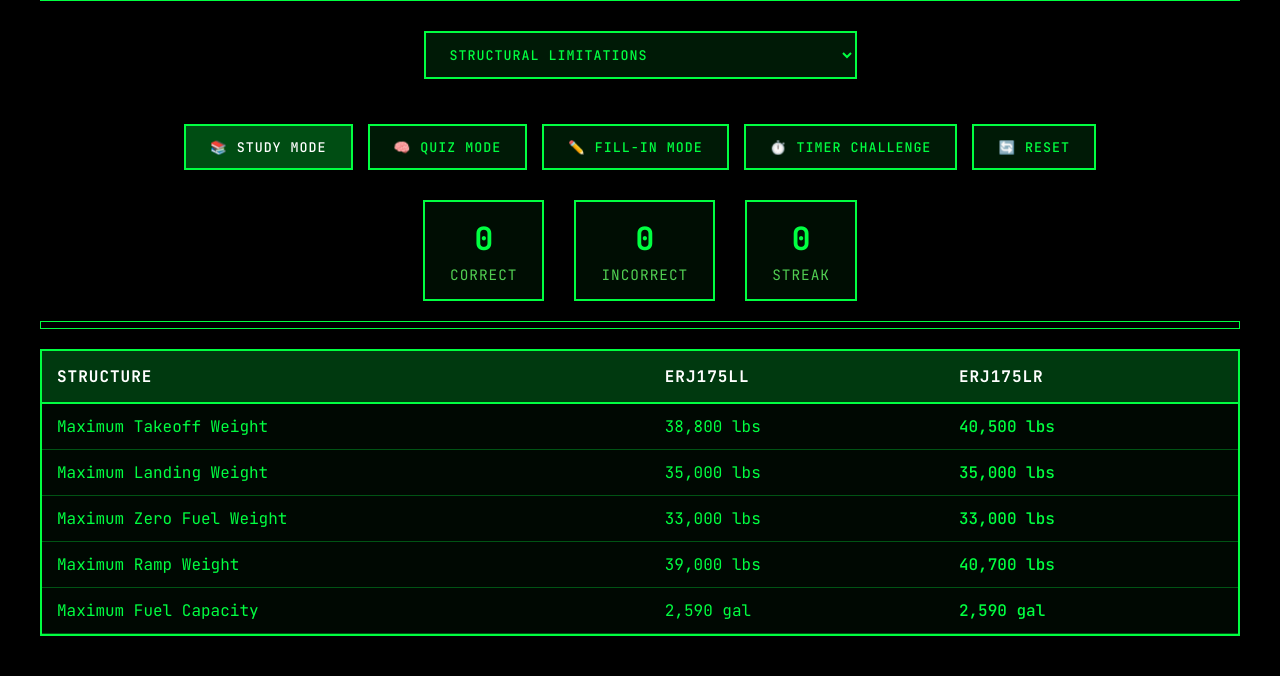
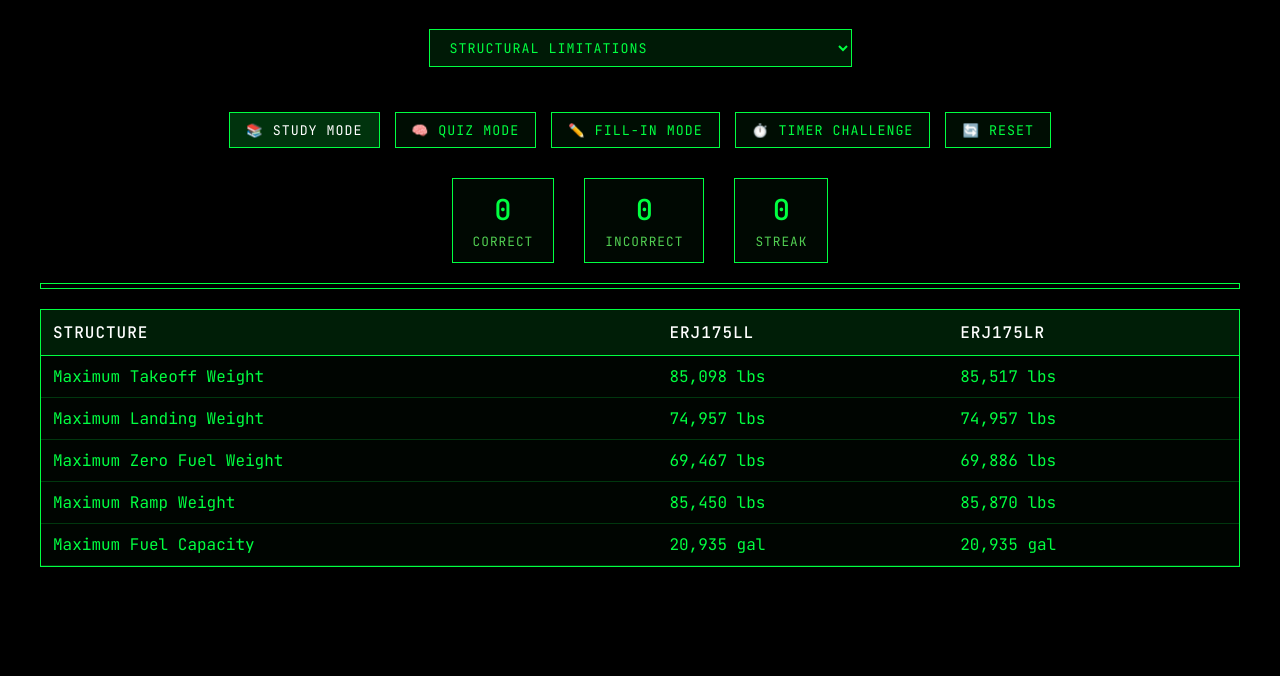
Before and after one commit to abutler911/studyTool2025, a plain HTML site: page index.html in a window 1280 px wide. Shown: the part 147-823 px from the top of the page. After the commit the page ends 800 px from the top, so only its background shows below. Drawn offline with Linux system fonts and the light colour scheme.

Commit message:
Feat: Adding data

```diff
--- a/index.html
+++ b/index.html
@@ -47,6 +47,7 @@
           <option value="APU Operational Limits for Cont Operation">
             APU Operational Limits for Cont Operation
           </option>
+          <option value="Fuel">Fuel</option>
           <option value="Pressurization">Pressurization</option>
         </select>
       </div>
--- a/script.js
+++ b/script.js
@@ -4,28 +4,28 @@ const limitationsCategories = {
     data: [
       {
         structure: "Maximum Takeoff Weight",
-        erj175ll: "38,800 lbs",
-        erj175lr: "40,500 lbs",
+        erj175ll: "85,098 lbs",
+        erj175lr: "85,517 lbs",
       },
       {
         structure: "Maximum Landing Weight",
-        erj175ll: "35,000 lbs",
-        erj175lr: "35,000 lbs",
+        erj175ll: "74,957 lbs",
+        erj175lr: "74,957 lbs",
       },
       {
         structure: "Maximum Zero Fuel Weight",
-        erj175ll: "33,000 lbs",
-        erj175lr: "33,000 lbs",
+        erj175ll: "69,467 lbs",
+        erj175lr: "69,886 lbs",
       },
       {
         structure: "Maximum Ramp Weight",
-        erj175ll: "39,000 lbs",
-        erj175lr: "40,700 lbs",
+        erj175ll: "85,450 lbs",
+        erj175lr: "85,870 lbs",
       },
       {
         structure: "Maximum Fuel Capacity",
-        erj175ll: "2,590 gal",
-        erj175lr: "2,590 gal",
+        erj175ll: "20,935 gal",
+        erj175lr: "20,935 gal",
       },
     ],
   },
@@ -33,30 +33,42 @@ const limitationsCategories = {
     columns: ["Structure", "Dimension"],
     data: [
       { structure: "Overall Length", dimension: "103 ft 11 in" },
-      { structure: "Wing Span", dimension: "85 ft 2 in" },
-      { structure: "Overall Height", dimension: "31 ft 1 in" },
-      { structure: "Cabin Length", dimension: "68 ft 4 in" },
-      { structure: "Cabin Width", dimension: "8 ft 2 in" },
+      { structure: "Wing Span", dimension: "93 ft 11 in" },
+      { structure: "Tail Height", dimension: "32 ft 4 in" },
+      { structure: "Tail Width", dimension: "32 ft 10 in" },
+      { structure: "Ground to Winglet", dimension: "15 ft 12 in" },
     ],
   },
   "Max Altitude and Temp Limits": {
     columns: ["Limitation", "Value"],
     data: [
       { limitation: "Maximum Operating Altitude", value: "41,000 ft" },
-      { limitation: "Maximum Takeoff Altitude", value: "8,000 ft" },
-      { limitation: "Maximum Landing Altitude", value: "8,000 ft" },
-      { limitation: "Maximum Operating Temperature", value: "ISA +35°C" },
-      { limitation: "Minimum Operating Temperature", value: "-54°C" },
+      { limitation: "Maximum Takeoff Altitude", value: "10,000 ft" },
+      { limitation: "Maximum Landing Altitude", value: "10,000 ft" },
+      { limitation: "Maximum Temp, T/O & Lnd", value: "ISA +35°C" },
+      { limitation: "Minimum Temp, T/O & Lnd", value: "-40°C" },
+      { limitation: "Rwy Slope", value: "+/- 2%" },
+      { limitation: "Max. Tailwind", value: "15kts" },
+      { limitation: "Max. Single Pack Ops", value: "31,000ft" },
     ],
   },
   "Airspeed and Mach Limits": {
     columns: ["Speed", "Limit"],
     data: [
-      { speed: "VMO (Maximum Operating Speed)", limit: "320 KIAS" },
-      { speed: "MMO (Maximum Operating Mach)", limit: "0.78 Mach" },
-      { speed: "VNE (Never Exceed Speed)", limit: "350 KIAS" },
-      { speed: "VA (Design Maneuvering Speed)", limit: "250 KIAS" },
-      { speed: "VFE (Flaps Extended Speed)", limit: "200 KIAS" },
+      { speed: "VMO SL-8000'", limit: "300" },
+      { speed: "VMO 10,000 to Mach Trans", limit: "320" },
+      { speed: "MMO", limit: "0.82" },
+      { speed: "VA", limit: "240" },
+      { speed: "VLO Ext", limit: "250" },
+      { speed: "VLE Ret", limit: "250" },
+      { speed: "VLE", limit: "250" },
+      { speed: "VTIRE", limit: "195" },
+      { speed: "VRat Deploy Max", limit: "Vmo/Mmo" },
+      { speed: "Vmin (elec power)", limit: "130" },
+      { speed: "VB <10,000", limit: "250" },
+      { speed: "VB >10,000", limit: "270/0.76 (lower)" },
+      { speed: "VWIPER ops max (SW)", limit: "250" },
+      { speed: "VWINDOW", limit: "160" },
     ],
   },
   "Max Flap Operating Speed": {
@@ -66,31 +78,23 @@ const limitationsCategories = {
       { flap: "Flaps 2", speed: "215 KIAS" },
       { flap: "Flaps 3", speed: "200 KIAS" },
       { flap: "Flaps 4", speed: "180 KIAS" },
-      { flap: "Flaps 5 (Full)", speed: "160 KIAS" },
+      { flap: "Flaps 5", speed: "180 KIAS" },
+      { flap: "Flaps Full", speed: "165 KIAS" },
+      { flap: "Max Alt Flaps Ext", speed: "20,000ft" },
     ],
   },
   "Starter Cranking Limits on Ground": {
     columns: ["Start Attempts", "Time ON", "Time OFF"],
     data: [
       {
-        start_attempts: "1st Attempt",
+        start_attempts: "1 & 2",
         time_on: "90 seconds",
         time_off: "10 seconds",
       },
       {
-        start_attempts: "2nd Attempt",
+        start_attempts: "3 - 5",
         time_on: "90 seconds",
-        time_off: "10 seconds",
-      },
-      {
-        start_attempts: "3rd Attempt",
-        time_on: "90 seconds",
-        time_off: "30 minutes",
-      },
-      {
-        start_attempts: "4th Attempt",
-        time_on: "90 seconds",
-        time_off: "30 minutes",
+        time_off: "5 minutes",
       },
     ],
   },
@@ -98,19 +102,14 @@ const limitationsCategories = {
     columns: ["Start Attempts", "Time ON", "Time OFF"],
     data: [
       {
-        start_attempts: "1st Attempt",
-        time_on: "30 seconds",
+        start_attempts: "1 & 2",
+        time_on: "120 seconds",
         time_off: "10 seconds",
       },
       {
-        start_attempts: "2nd Attempt",
-        time_on: "30 seconds",
-        time_off: "10 seconds",
-      },
-      {
-        start_attempts: "3rd Attempt",
-        time_on: "30 seconds",
-        time_off: "30 minutes",
+        start_attempts: "3 - 5",
+        time_on: "120 seconds",
+        time_off: "5 minutes",
       },
     ],
   },
@@ -123,14 +122,9 @@ const limitationsCategories = {
         time_off: "5 minutes",
       },
       {
-        motoring_attempts: "2nd Cycle",
-        time_on: "90 seconds",
+        motoring_attempts: "2 - 5 Cycles",
+        time_on: "30 seconds",
         time_off: "5 minutes",
-      },
-      {
-        motoring_attempts: "3rd Cycle",
-        time_on: "90 seconds",
-        time_off: "30 minutes",
       },
     ],
   },
@@ -139,36 +133,44 @@ const limitationsCategories = {
     data: [
       { attempt: "1st Attempt", time_off: "60 seconds" },
       { attempt: "2nd Attempt", time_off: "60 seconds" },
-      { attempt: "3rd Attempt", time_off: "60 seconds" },
-      { attempt: "After 3 Attempts", time_off: "15 minutes" },
+      { attempt: "3rd Attempt", time_off: "5 minutes" },
     ],
   },
   "APU Operational Limits to Start": {
     columns: ["Condition", "Min", "Max"],
     data: [
-      { condition: "Altitude", min: "0 ft", max: "20,000 ft" },
+      { condition: "Altitude", min: "0 ft", max: "30,000 ft" },
       { condition: "Temperature", min: "-54°C", max: "ISA +35°C" },
-      { condition: "Wind Speed", min: "0 kts", max: "40 kts" },
-      { condition: "Battery Voltage", min: "22V", max: "30V" },
     ],
   },
   "APU Operational Limits for Cont Operation": {
     columns: ["Condition", "Min", "Max"],
     data: [
-      { condition: "Altitude", min: "0 ft", max: "41,000 ft" },
-      { condition: "EGT", min: "0°C", max: "677°C" },
-      { condition: "Oil Temperature", min: "-40°C", max: "163°C" },
-      { condition: "Oil Pressure", min: "13 PSI", max: "58 PSI" },
+      { condition: "Altitude", min: "0 ft", max: "33,000 ft" },
+      { condition: "Temperature", min: "-54°C", max: "ISA +35°C" },
+      { condition: "Gen Use", min: "0 ft", max: "33,000 ft" },
+      { condition: "Engine Start", min: "0 ft", max: "21,000 ft" },
+      { condition: "Bleed Use", min: "0 ft", max: "15,000 ft" },
+    ],
+  },
+  Fuel: {
+    columns: ["Condition", "Value"],
+    data: [
+      { condition: "Max. Fuel Capacity", value: "20,935 lbs" },
+      { condition: "Max Imbalance", value: "794 lbs" },
+      { condition: "Min Fuel Tank Temp", value: "-37°C" },
     ],
   },
   Pressurization: {
     columns: ["Condition", "Limits"],
     data: [
-      { condition: "Maximum Cabin Altitude", limits: "8,000 ft" },
-      { condition: "Maximum Differential Pressure", limits: "8.6 PSI" },
-      { condition: "Maximum Rate of Climb", limits: "500 fpm" },
-      { condition: "Maximum Rate of Descent", limits: "300 fpm" },
-      { condition: "Safety Relief Valve", limits: "8.8 PSI" },
+      { condition: "Max Differential Pressure", limits: "8.4 PSI" },
+      { condition: "Max Differential Overpressure", limits: "8.8 PSI" },
+      { condition: "Max Differential Negative Pressure", limits: "-0.5 PSI" },
+      {
+        condition: "Max Differential Pressure for T/O & Ldg",
+        limits: "0.2 PSI",
+      },
     ],
   },
 };
--- a/styles.css
+++ b/styles.css
@@ -1,11 +1,11 @@
 #category-select {
   font-family: "JetBrains Mono", monospace;
   background: rgba(0, 255, 65, 0.1);
-  border: 2px solid #00ff41;
+  border: 1px solid #00ff41;
   color: #00ff41;
-  padding: 12px 20px;
+  padding: 8px 16px;
   border-radius: 0;
-  font-weight: 500;
+  font-weight: 400;
   margin-bottom: 15px;
   text-transform: uppercase;
   letter-spacing: 1px;
@@ -21,6 +21,7 @@
   background: #000000;
   color: #00ff41;
 }
+
 * {
   margin: 0;
   padding: 0;
@@ -35,6 +36,7 @@ body {
   padding: 20px;
   position: relative;
   overflow-x: hidden;
+  font-weight: 300;
 }
 
 body::before {
@@ -47,8 +49,8 @@ body::before {
   background: repeating-linear-gradient(
     0deg transparent,
     transparent 2px,
-    rgba(0, 255, 65, 0.03) 2px,
-    rgba(0, 255, 65, 0.03) 4px
+    rgba(0, 255, 65, 0.02) 2px,
+    rgba(0, 255, 65, 0.02) 4px
   );
   pointer-events: none;
   z-index: 1000;
@@ -65,8 +67,8 @@ body::before {
   text-align: center;
   margin-bottom: 30px;
   padding: 20px;
-  background: rgba(0, 255, 65, 0.05);
-  border: 2px solid #00ff41;
+  background: rgba(0, 255, 65, 0.03);
+  border: 1px solid #00ff41;
   border-radius: 0;
   position: relative;
 }
@@ -74,19 +76,19 @@ body::before {
 .header::before {
   content: "";
   position: absolute;
-  top: -2px;
-  left: -2px;
-  right: -2px;
-  bottom: -2px;
+  top: -1px;
+  left: -1px;
+  right: -1px;
+  bottom: -1px;
   background: linear-gradient(45deg, #00ff41, #00cc33, #00ff41);
   z-index: -1;
-  opacity: 0.1;
+  opacity: 0.05;
 }
 
 .header h1 {
   font-size: 2.5rem;
   margin-bottom: 10px;
-  font-weight: 700;
+  font-weight: 500;
   color: #00ff41;
   animation: textFlicker 3s infinite;
   letter-spacing: 2px;
@@ -95,7 +97,7 @@ body::before {
 .header p {
   color: #66ff66;
   font-size: 1rem;
-  font-weight: 400;
+  font-weight: 300;
   letter-spacing: 1px;
   opacity: 0.8;
 }
@@ -109,12 +111,12 @@ body::before {
 }
 
 .btn {
-  padding: 12px 24px;
-  border: 2px solid #00ff41;
+  padding: 8px 16px;
+  border: 1px solid #00ff41;
   border-radius: 0;
-  background: rgba(0, 255, 65, 0.1);
+  background: rgba(0, 255, 65, 0.05);
   color: #00ff41;
-  font-weight: 500;
+  font-weight: 400;
   cursor: pointer;
   transition: all 0.3s ease;
   font-family: "JetBrains Mono", monospace;
@@ -134,15 +136,15 @@ body::before {
   background: linear-gradient(
     90deg,
     transparent,
-    rgba(0, 255, 65, 0.4),
+    rgba(0, 255, 65, 0.2),
     transparent
   );
   transition: left 0.5s;
 }
 
 .btn:hover {
-  background: rgba(0, 255, 65, 0.2);
-  transform: translateY(-2px);
+  background: rgba(0, 255, 65, 0.1);
+  transform: translateY(-1px);
 }
 
 .btn:hover::before {
@@ -150,7 +152,7 @@ body::before {
 }
 
 .btn.active {
-  background: rgba(0, 255, 65, 0.3);
+  background: rgba(0, 255, 65, 0.2);
   color: #ffffff;
 }
 
@@ -164,30 +166,31 @@ body::before {
 
 .stat {
   text-align: center;
-  background: rgba(0, 255, 65, 0.05);
-  padding: 15px 25px;
-  border: 2px solid #00ff41;
+  background: rgba(0, 255, 65, 0.03);
+  padding: 12px 20px;
+  border: 1px solid #00ff41;
   border-radius: 0;
 }
 
 .stat-value {
-  font-size: 2rem;
-  font-weight: 700;
+  font-size: 1.8rem;
+  font-weight: 500;
   color: #00ff41;
 }
 
 .stat-label {
-  font-size: 0.9rem;
+  font-size: 0.8rem;
   opacity: 0.8;
   color: #66ff66;
   text-transform: uppercase;
   letter-spacing: 1px;
-  margin-top: 5px;
+  margin-top: 4px;
+  font-weight: 300;
 }
 
 .table-container {
-  background: rgba(0, 255, 65, 0.03);
-  border: 2px solid #00ff41;
+  background: rgba(0, 255, 65, 0.02);
+  border: 1px solid #00ff41;
   border-radius: 0;
   overflow: hidden;
   margin-bottom: 20px;
@@ -202,38 +205,38 @@ table {
 }
 
 th {
-  background: rgba(0, 255, 65, 0.2);
+  background: rgba(0, 255, 65, 0.1);
   color: #ffffff;
-  padding: 15px;
+  padding: 12px;
   text-align: left;
-  font-weight: 700;
+  font-weight: 500;
   position: sticky;
   top: 0;
   text-transform: uppercase;
   letter-spacing: 1px;
-  border-bottom: 2px solid #00ff41;
+  border-bottom: 1px solid #00ff41;
 }
 
 td {
-  padding: 12px 15px;
-  border-bottom: 1px solid rgba(0, 255, 65, 0.3);
+  padding: 10px 12px;
+  border-bottom: 1px solid rgba(0, 255, 65, 0.2);
   transition: all 0.3s ease;
-  font-weight: 400;
+  font-weight: 300;
 }
 
 tr:hover {
-  background: rgba(0, 255, 65, 0.1);
+  background: rgba(0, 255, 65, 0.05);
 }
 
 .limitation-cell {
   cursor: pointer;
   position: relative;
-  min-height: 40px;
-  font-weight: 500;
+  min-height: 35px;
+  font-weight: 400;
 }
 
 .limitation-cell.hidden {
-  background: rgba(0, 255, 65, 0.15);
+  background: rgba(0, 255, 65, 0.1);
   color: transparent;
   user-select: none;
   animation: hiddenPulse 1.5s ease-in-out infinite;
@@ -246,36 +249,36 @@ tr:hover {
   left: 50%;
   transform: translate(-50%, -50%);
   color: #00ff41;
-  font-size: 0.8rem;
-  font-weight: 700;
+  font-size: 0.7rem;
+  font-weight: 500;
   letter-spacing: 1px;
   animation: classifiedBlink 1s infinite;
 }
 
 .limitation-cell.correct {
-  background: rgba(0, 255, 65, 0.3);
+  background: rgba(0, 255, 65, 0.2);
   animation: correctTerminal 0.6s ease;
   color: #ffffff;
-  font-weight: 700;
+  font-weight: 500;
 }
 
 .limitation-cell.incorrect {
-  background: rgba(255, 0, 0, 0.3);
+  background: rgba(255, 0, 0, 0.2);
   animation: errorShake 0.6s ease;
   color: #ff0000;
-  font-weight: 700;
+  font-weight: 500;
 }
 
 .input-cell {
   background: rgba(0, 0, 0, 0.8);
-  border: 2px solid #00ff41;
-  padding: 8px;
-  font-size: 1rem;
+  border: 1px solid #00ff41;
+  padding: 6px;
+  font-size: 0.9rem;
   width: 100%;
   border-radius: 0;
   color: #00ff41;
   font-family: "JetBrains Mono", monospace;
-  font-weight: 500;
+  font-weight: 300;
 }
 
 .input-cell::placeholder {
@@ -284,13 +287,13 @@ tr:hover {
 
 .input-cell:focus {
   outline: none;
-  background: rgba(0, 255, 65, 0.1);
+  background: rgba(0, 255, 65, 0.05);
   border-color: #66ff66;
 }
 
 .timer {
-  font-size: 1.5rem;
-  font-weight: 700;
+  font-size: 1.3rem;
+  font-weight: 500;
   color: #00ff41;
   text-align: center;
   margin-bottom: 15px;
@@ -299,7 +302,7 @@ tr:hover {
 
 .progress-bar {
   width: 100%;
-  height: 8px;
+  height: 6px;
   background: rgba(0, 0, 0, 0.8);
   border: 1px solid #00ff41;
   border-radius: 0;
@@ -325,19 +328,10 @@ tr:hover {
   background: linear-gradient(
     90deg,
     transparent,
-    rgba(255, 255, 255, 0.3),
+    rgba(255, 255, 255, 0.2),
     transparent
   );
   animation: progressShine 2s infinite;
-}
-
-@keyframes borderGlow {
-  0% {
-    opacity: 0.3;
-  }
-  100% {
-    opacity: 0.6;
-  }
 }
 
 @keyframes textFlicker {
@@ -346,19 +340,10 @@ tr:hover {
     opacity: 1;
   }
   99% {
-    opacity: 0.8;
+    opacity: 0.9;
   }
   100% {
     opacity: 1;
-  }
-}
-
-@keyframes numberGlow {
-  0% {
-    text-shadow: 0 0 5px #00ff41, 0 0 10px #00ff41;
-  }
-  100% {
-    text-shadow: 0 0 10px #00ff41, 0 0 20px #00ff41, 0 0 30px #00ff41;
   }
 }
 
@@ -379,22 +364,19 @@ tr:hover {
   }
   51%,
   100% {
-    opacity: 0.3;
+    opacity: 0.4;
   }
 }
 
 @keyframes correctTerminal {
   0% {
     transform: scale(1);
-    box-shadow: 0 0 0 rgba(0, 255, 65, 0.8);
   }
   50% {
-    transform: scale(1.02);
-    box-shadow: 0 0 20px rgba(0, 255, 65, 0.8);
+    transform: scale(1.01);
   }
   100% {
     transform: scale(1);
-    box-shadow: 0 0 10px rgba(0, 255, 65, 0.6);
   }
 }
 
@@ -404,31 +386,10 @@ tr:hover {
     transform: translateX(0);
   }
   25% {
-    transform: translateX(-3px);
+    transform: translateX(-2px);
   }
   75% {
-    transform: translateX(3px);
-  }
-}
-
-@keyframes inputFocus {
-  0% {
-    box-shadow: 0 0 0 rgba(0, 255, 65, 0.5);
-  }
-  100% {
-    box-shadow: 0 0 20px rgba(0, 255, 65, 0.5);
-  }
-}
-
-@keyframes timerPulse {
-  0%,
-  100% {
-    transform: scale(1);
-    opacity: 1;
-  }
-  50% {
-    transform: scale(1.05);
-    opacity: 0.8;
+    transform: translateX(2px);
   }
 }
 
@@ -456,13 +417,13 @@ tr:hover {
   }
 
   .header h1 {
-    font-size: 1.5rem;
+    font-size: 1.4rem;
     margin-bottom: 5px;
     letter-spacing: 1px;
   }
 
   .header p {
-    font-size: 0.85rem;
+    font-size: 0.8rem;
   }
 
   .controls {
@@ -472,8 +433,8 @@ tr:hover {
   }
 
   .btn {
-    padding: 8px 12px;
-    font-size: 0.75rem;
+    padding: 6px 10px;
+    font-size: 0.7rem;
     border-radius: 0;
     min-width: auto;
   }
@@ -491,20 +452,20 @@ tr:hover {
   }
 
   .stat-value {
-    font-size: 1.2rem;
+    font-size: 1.1rem;
   }
 
   .stat-label {
-    font-size: 0.7rem;
+    font-size: 0.65rem;
   }
 
   .progress-bar {
     margin-bottom: 15px;
-    height: 6px;
+    height: 4px;
   }
 
   .timer {
-    font-size: 1.1rem;
+    font-size: 1rem;
     margin-bottom: 10px;
     letter-spacing: 1px;
   }
@@ -516,33 +477,33 @@ tr:hover {
   }
 
   table {
-    font-size: 0.8rem;
+    font-size: 0.75rem;
     min-width: 300px;
   }
 
   th {
-    padding: 8px 6px;
-    font-size: 0.7rem;
+    padding: 6px 4px;
+    font-size: 0.65rem;
   }
 
   td {
-    padding: 6px 4px;
+    padding: 5px 3px;
     line-height: 1.2;
   }
 
   .limitation-cell {
-    min-height: 30px;
-    font-size: 0.7rem;
+    min-height: 25px;
+    font-size: 0.65rem;
   }
 
   .limitation-cell.hidden::after {
-    font-size: 0.6rem;
+    font-size: 0.55rem;
     content: "[CLASSIFIED]";
   }
 
   .input-cell {
-    padding: 4px;
-    font-size: 0.7rem;
+    padding: 3px;
+    font-size: 0.65rem;
   }
 }
 
@@ -552,16 +513,16 @@ tr:hover {
   }
 
   .header h1 {
-    font-size: 1.3rem;
+    font-size: 1.2rem;
   }
 
   .header p {
-    font-size: 0.8rem;
+    font-size: 0.75rem;
   }
 
   .btn {
-    padding: 6px 10px;
-    font-size: 0.7rem;
+    padding: 5px 8px;
+    font-size: 0.65rem;
   }
 
   .stats {
@@ -577,29 +538,29 @@ tr:hover {
   }
 
   .stat-label {
-    font-size: 0.65rem;
+    font-size: 0.6rem;
   }
 
   table {
-    font-size: 0.75rem;
+    font-size: 0.7rem;
   }
 
   th {
-    padding: 6px 4px;
-    font-size: 0.65rem;
+    padding: 5px 3px;
+    font-size: 0.6rem;
   }
 
   td {
-    padding: 4px 3px;
+    padding: 4px 2px;
   }
 
   .limitation-cell {
-    min-height: 25px;
+    min-height: 22px;
   }
 
   .input-cell {
-    padding: 3px;
-    font-size: 0.65rem;
+    padding: 2px;
+    font-size: 0.6rem;
   }
 }
 
@@ -610,7 +571,7 @@ tr:hover {
   }
 
   .header h1 {
-    font-size: 1.4rem;
+    font-size: 1.3rem;
   }
 
   .controls {
```
